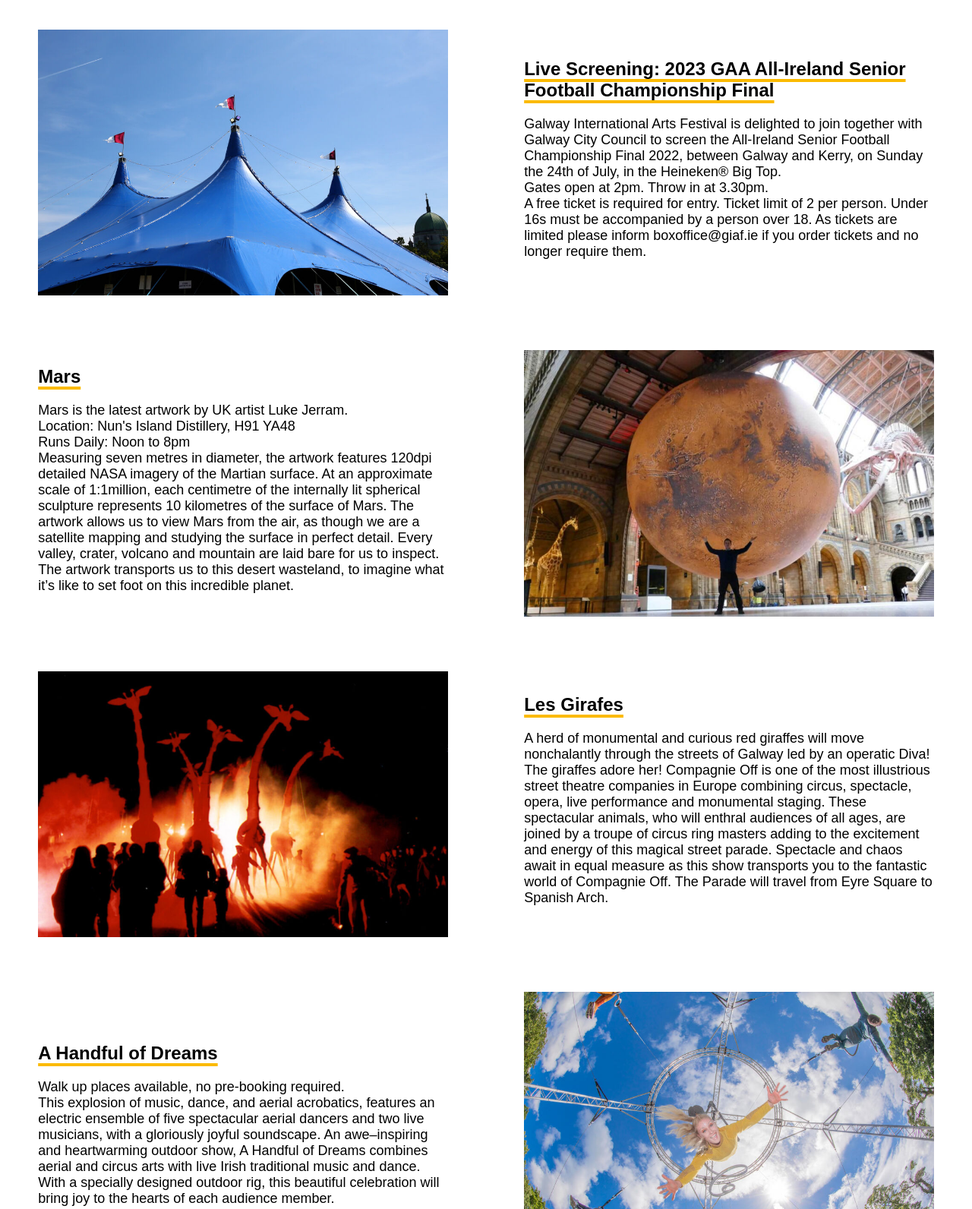
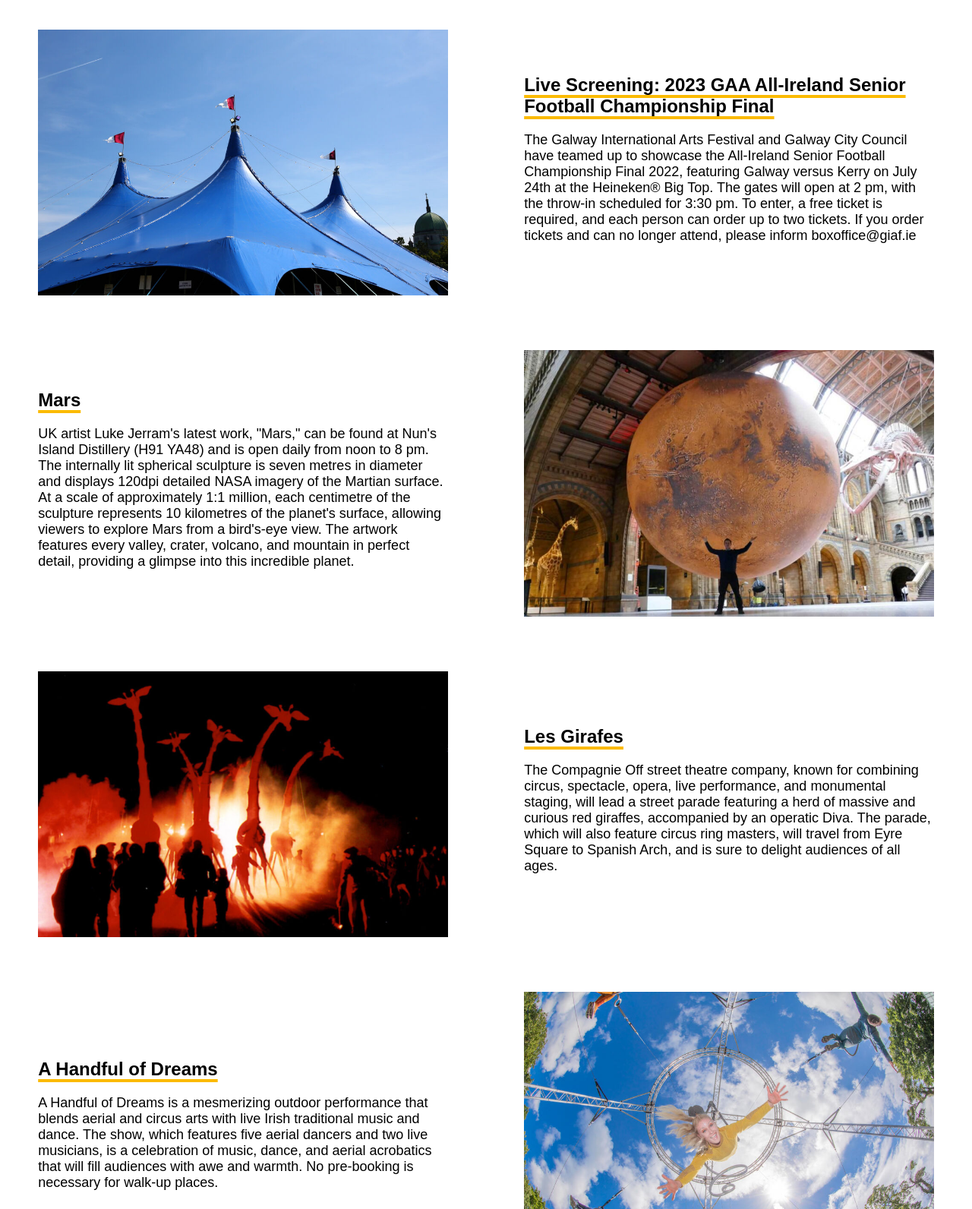
Before and after one commit to slralston/Web_Design_Group_Project, a plain HTML site: page art.html in a window 1280 px wide. Shown: the part 539-2131 px from the top of the page at 76% size. Drawn offline with Linux system fonts and the light colour scheme.

Commit message:
Update art.html

```diff
--- a/art.html
+++ b/art.html
@@ -107,13 +107,7 @@
             </h3>
             <p class="bodyText">
 
-                Galway International Arts Festival is delighted to join together with Galway City Council to screen the
-                All-Ireland Senior Football Championship Final 2022, between Galway and Kerry, on Sunday the 24th of
-                July, in the Heineken® Big Top.
-                <br>Gates open at 2pm. Throw in at 3.30pm.<br>
-                A free ticket is required for entry. Ticket limit of 2 per person. Under 16s must be accompanied by a
-                person over 18.
-                As tickets are limited please inform boxoffice@giaf.ie if you order tickets and no longer require them.
+                The Galway International Arts Festival and Galway City Council have teamed up to showcase the All-Ireland Senior Football Championship Final 2022, featuring Galway versus Kerry on July 24th at the Heineken® Big Top. The gates will open at 2 pm, with the throw-in scheduled for 3:30 pm. To enter, a free ticket is required, and each person can order up to two tickets. If you order tickets and can no longer attend, please inform boxoffice@giaf.ie
             </p>
         </div>
         <div class="aside as2">
@@ -122,20 +116,7 @@
         <div class="article art2">
             <h3 class="bodyText yellowUnderline">Mars</h3>
             <p class="bodyText">
-                Mars is the latest artwork by UK artist Luke Jerram.
-                <br>
-                Location: Nun's Island Distillery, H91 YA48
-                <br>
-                Runs Daily: Noon to 8pm
-                <br>
-                Measuring seven metres in diameter, the artwork features 120dpi detailed NASA imagery of the Martian
-                surface. At an approximate scale of 1:1million, each centimetre of the internally lit spherical
-                sculpture represents 10 kilometres of the surface of Mars.
-
-                The artwork allows us to view Mars from the air, as though we are a satellite mapping and studying the
-                surface in perfect detail. Every valley, crater, volcano and mountain are laid bare for us to inspect.
-                The artwork transports us to this desert wasteland, to imagine what it’s like to set foot on this
-                incredible planet.
+                UK artist Luke Jerram's latest work, "Mars," can be found at Nun's Island Distillery (H91 YA48) and is open daily from noon to 8 pm. The internally lit spherical sculpture is seven metres in diameter and displays 120dpi detailed NASA imagery of the Martian surface. At a scale of approximately 1:1 million, each centimetre of the sculpture represents 10 kilometres of the planet's surface, allowing viewers to explore Mars from a bird's-eye view. The artwork features every valley, crater, volcano, and mountain in perfect detail, providing a glimpse into this incredible planet.
             </p>
         </div>
         <div class="aside as3">
@@ -144,15 +125,7 @@
         <div class="article art3">
             <h3 class="bodyText yellowUnderline">Les Girafes</h3>
             <p class="bodyText">
-                A herd of monumental and curious red giraffes will move nonchalantly through the streets of Galway led
-                by an operatic Diva! The giraffes adore her!
-                Compagnie Off is one of the most illustrious street theatre companies in Europe combining circus,
-                spectacle, opera, live performance and monumental staging.
-                These spectacular animals, who will enthral audiences of all ages, are joined by a troupe of circus ring
-                masters adding to the excitement and energy of this magical street parade.
-                Spectacle and chaos await in equal measure as this show transports you to the fantastic world of
-                Compagnie Off.
-                The Parade will travel from Eyre Square to Spanish Arch.</p>
+                The Compagnie Off street theatre company, known for combining circus, spectacle, opera, live performance, and monumental staging, will lead a street parade featuring a herd of massive and curious red giraffes, accompanied by an operatic Diva. The parade, which will also feature circus ring masters, will travel from Eyre Square to Spanish Arch, and is sure to delight audiences of all ages.</p>
         </div>
         <div class="aside as4">
             <img src="images/art/art4.jpg" alt="" class="bodyImage">
@@ -160,14 +133,7 @@
         <div class="article art4">
             <h3 class="bodyText yellowUnderline">A Handful of Dreams</h3>
             <p class="bodyText">
-                Walk up places available, no pre-booking required.<br>
-
-                This explosion of music, dance, and aerial acrobatics, features an electric ensemble of five spectacular
-                aerial dancers and two live musicians, with a gloriously joyful soundscape.
-
-                An awe–inspiring and heartwarming outdoor show, A Handful of Dreams combines aerial and circus arts with
-                live Irish traditional music and dance. With a specially designed outdoor rig, this beautiful
-                celebration will bring joy to the hearts of each audience member.</p>
+                A Handful of Dreams is a mesmerizing outdoor performance that blends aerial and circus arts with live Irish traditional music and dance. The show, which features five aerial dancers and two live musicians, is a celebration of music, dance, and aerial acrobatics that will fill audiences with awe and warmth. No pre-booking is necessary for walk-up places.</p>
         </div>
         <div class="aside as5">
             <img src="images/art/art5.jpg" alt="" class="bodyImage">
@@ -175,16 +141,7 @@
         <div class="article art5">
             <h3 class="bodyText yellowUnderline">Miracoco Luminarium</h3>
             <p class="bodyText">
-
-                A luminarium is a sculpture people can enter to be moved to a sense of wonder at the beauty of light and
-                colour.
-
-                From the Guggenheim in Spain to the Sydney Opera House in Australia, the monumental and interactive
-                walk–in sculptures of Architects of Air, designed by Alan Parkinson, have astounded audiences across the
-                globe.
-
-                The luminarium offers a dazzling maze of winding paths, soaring domes and scintillating light, creating
-                a sense of wonder and enchantment for all ages. Enter and be amazed.
+                Architects of Air's luminarium is a walk-in sculpture that showcases light and colour in a breathtaking way. Designed by Alan Parkinson, these interactive walk-in sculptures have astounded audiences all over the world, from the Guggenheim in Spain to the Sydney Opera House in Australia. The luminarium features a dazzling maze of winding paths, soaring domes, and scintillating light, creating an enchanting and wondrous experience for people of all ages who enter it.
             </p>
         </div>
         <footer>
```
